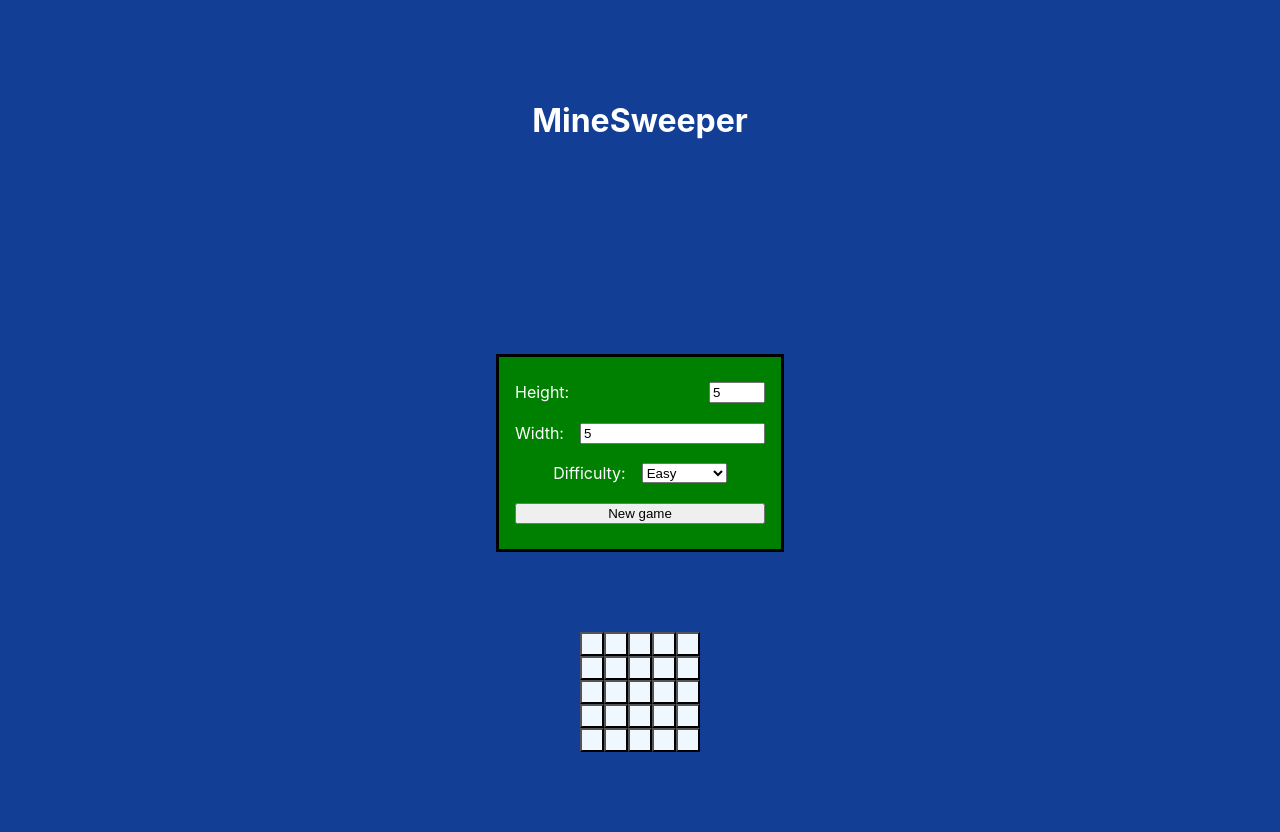
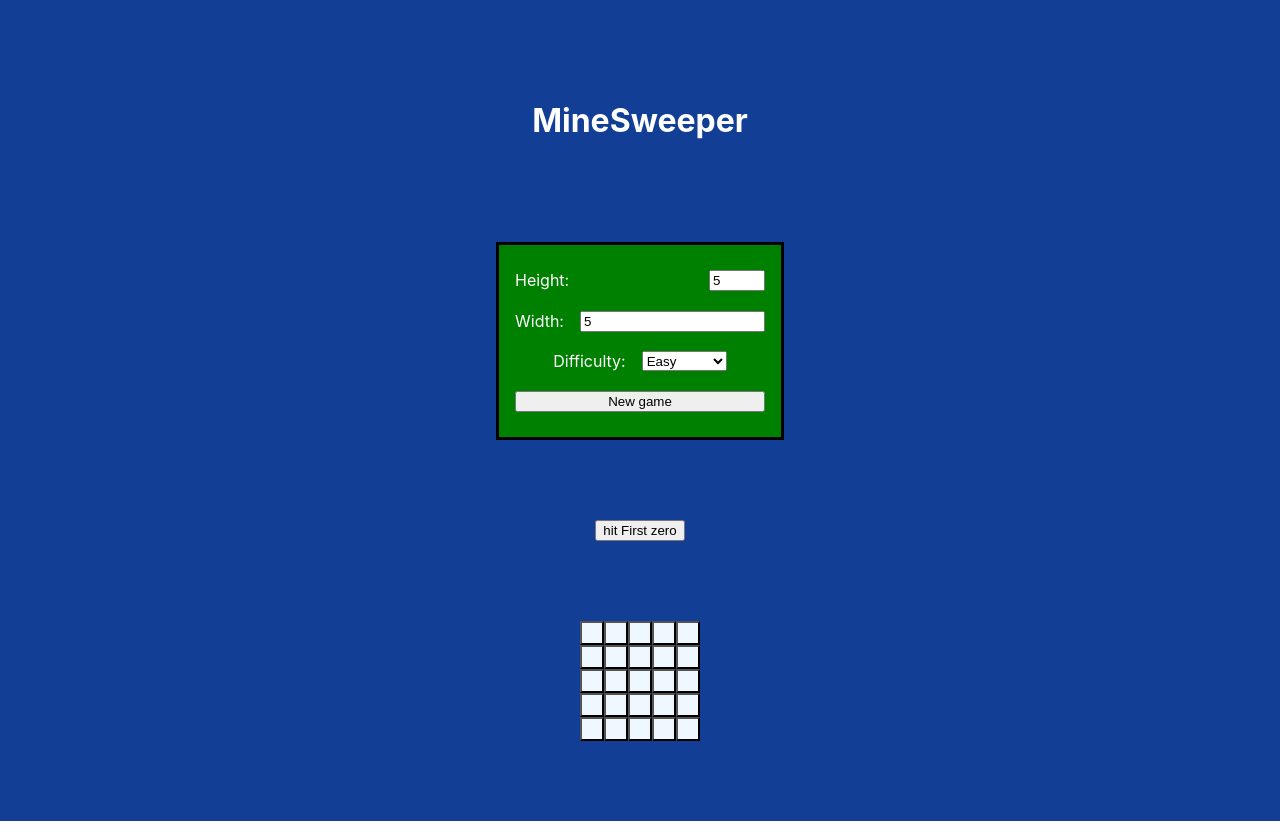
Before and after one commit to Mdlugy/MineSweeper, a React (Create React App) app in the folder mine-sweeper-react/: page / in a window 1280 px wide. Both pictures are taken after a click on the button "New game". Built offline with nearby package versions, Linux system fonts and the light colour scheme.

Commit message:
added'next zero' button

```diff
--- a/mine-sweeper-react/src/App.js
+++ b/mine-sweeper-react/src/App.js
@@ -11,7 +11,6 @@ function App() {
     <div className="App">
       <main>
         <h1>MineSweeper</h1>
-        <p>{ }</p>
         <Settings game={game} startNew={startNew} setStartNew={setStartNew} setNewGame={setNewGame} setGame={setGame} />
         {game ? <Game game={game} newGame={newGame} setStartNew={setStartNew}
           setNewGame={setNewGame} /> : <></>}
--- a/mine-sweeper-react/src/components/game/index.js
+++ b/mine-sweeper-react/src/components/game/index.js
@@ -15,7 +15,6 @@ const Game = (props) => {
     useEffect(() => {
 
         setCheck(false)
-        console.log(Square.used.length, props.game.correct)
         if (Square.used.length === props.game.correct) {
 
             setTimeout(() => {
@@ -30,8 +29,18 @@ const Game = (props) => {
     if (!props.game) { return <></> }
     props.game.buildSquares();
 
+    const handle1stZero = (e) => {
+        e.preventDefault();
+        for (let i = 0; i < props.game.squares.length; i++) {
+            if (props.game.squares[i].totalAdjacent === 0 && !Square.used.includes(i) && props.game.squares[i].bomb !== 1) {
+                props.game.squares[i].click()
+                setCheck(true)
+                return;
+            }
+        }
+    }
     return (
-        <>
+        <>  <button onClick={handle1stZero}>hit First zero</button>
             <Board game={props.game}>
                 {props.game.squares.map((square) =>
                     <Squares check={check} setCheck={setCheck} game={props.game} key={`Square${square.index}`} square={square} setStartNew={props.setStartNew} setLost={setLost} lost={lost} ></Squares>
--- a/mine-sweeper-react/src/components/settings/index.js
+++ b/mine-sweeper-react/src/components/settings/index.js
@@ -1,12 +1,11 @@
-import React, { useEffect, useState } from 'react';
+import React, { useState } from 'react';
 import { Form } from './settingsElements'
 import { Globals } from '../gameLogic/Globals';
 import GameBoard from '../gameLogic/GameBoard';
-import Squares from '../squares';
-import Game from '../game';
+
 const Settings = (props) => {
-    const [width, setWidth] = useState(5)
-    const [height, setHeight] = useState(5)
+    const [width, setWidth] = useState(Globals.minWidth)
+    const [height, setHeight] = useState(Globals.minHeight)
     const [difficulty, setDifficulty] = useState("easy")
     const options = [
         { value: "easy", fraction: "1/10", label: "Easy" },
--- a/mine-sweeper-react/src/components/squares/index.js
+++ b/mine-sweeper-react/src/components/squares/index.js
@@ -75,12 +75,9 @@ const Squares = (props) => {
                 break;
         }
     }
-    // if (props.lost && props.lostSquare !== props.square.index) {
-    //     if (props.square.bomb === 1) {
-    //         setbg("red")
-    //         setInner("💣")
-    //     }
-    // }
+    if (inner === 0) {
+        setInner("")
+    }
 
     return (
         <>
```
